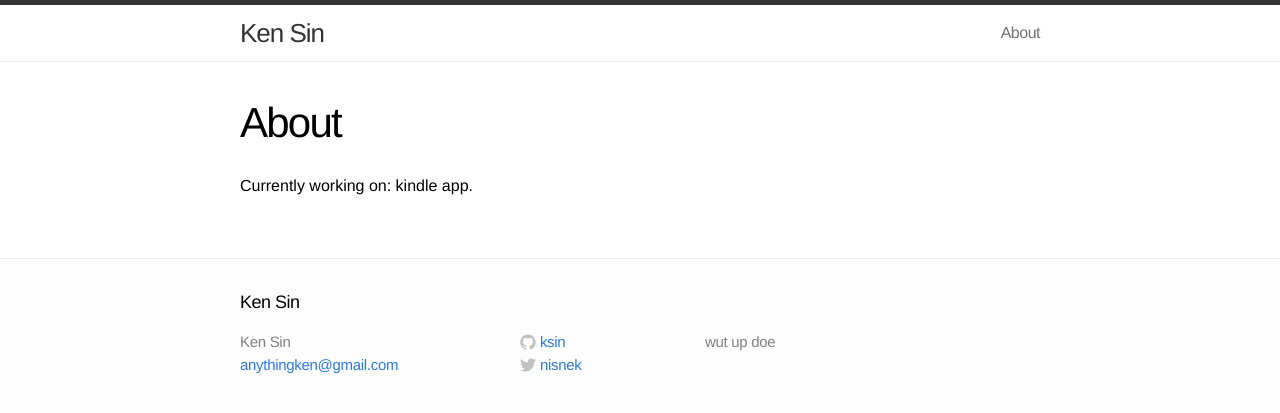
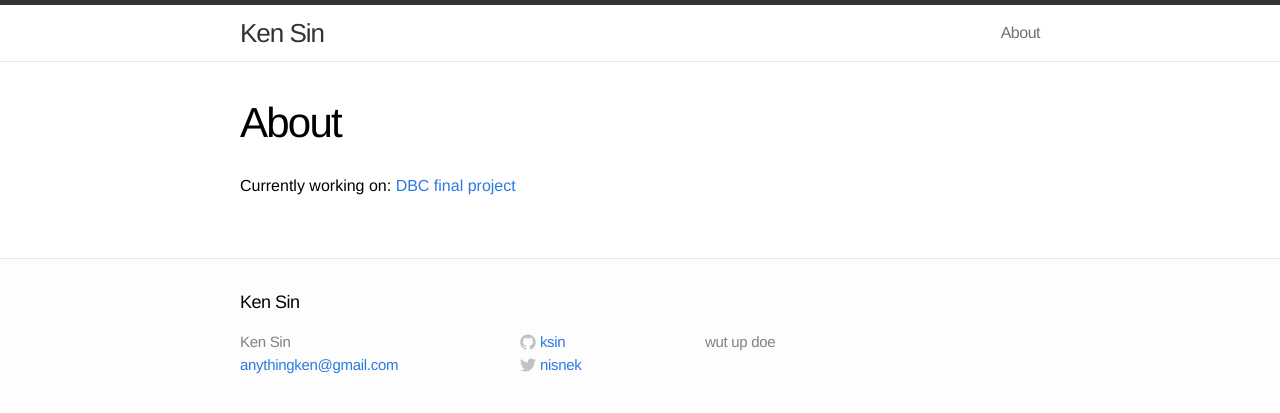
Before and after one commit to ksin/ksin.github.io, a Jekyll site: the page built from about.md, in a window 1280 px wide. Shown: the top 413 px of the page. Built offline with Jekyll 4.4.1, drawn with Linux system fonts in a browser that asks for light colours.

Commit message:
Update about with link to quipspot

```diff
--- a/about.md
+++ b/about.md
@@ -4,4 +4,6 @@ title: About
 permalink: /about/
 ---
 
-Currently working on: kindle app.
+Currently working on: [DBC final project][kindle app]
+
+[kindle app]: https://github.com/cicadas-2014/quipspot
```
